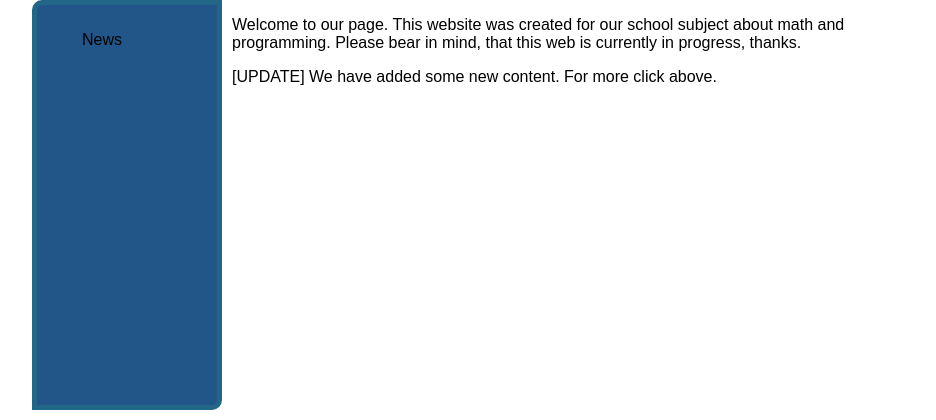
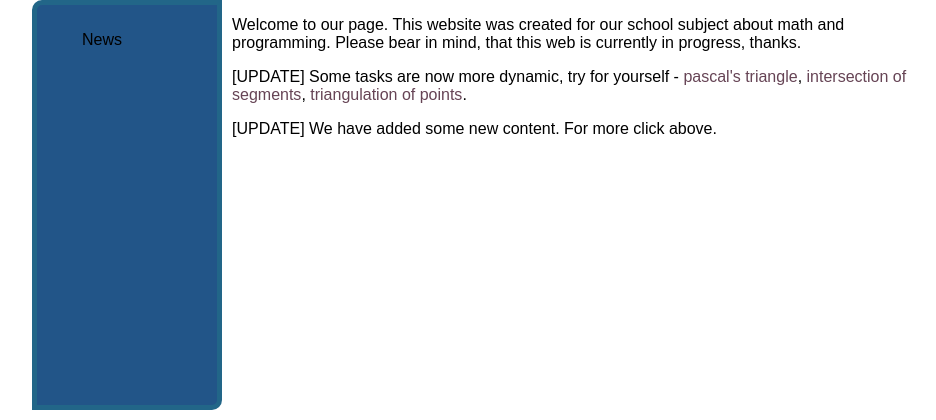
Before and after one commit to JendaPlhak/math_in_python, a Flask app: page /news in a window 1280 px wide. Shown: the part 65-485 px from the top of the page, without its empty margins (158-1094 px from the left). Run offline with Flask 2, Linux system fonts and the light colour scheme; parts of the project's set-up code (start-up, migrations or seed data) failed here and were passed over.

Commit message:
new UPDATE in news

```diff
--- a/webserver/layout2/routes.py
+++ b/webserver/layout2/routes.py
@@ -65,7 +65,7 @@ def plhak(task=''):
 
 @app.route('/kvapil/')
 @app.route('/kvapil/<task>')
-def kvapil(task='', img_data='triangulation.svg'):
+def kvapil(task=''):
 
     if task == 'triangulation':
         n = int(request.args.get('num',0))
--- a/webserver/layout2/templates/home.html
+++ b/webserver/layout2/templates/home.html
@@ -3,6 +3,12 @@
 
 	<p>Welcome to our page. This website was created for our school subject about math and programming. Please bear in mind, that this web is currently in progress, thanks.</p>
 	{% if name == 'news' %}
+	<p>[UPDATE] Some tasks are now more dynamic, try for yourself -
+		<a href="/plhak/pascal">pascal's triangle</a>,
+		<a href="/kvapil/intersection">intersection of segments</a>,
+		<a href="/kvapil/triangulation">triangulation of points</a>.
+
+	</p>
 	<p>[UPDATE] We have added some new content. For more click above.</p>
 	{% endif %}
 {% endblock %}
```
Also changed, not shown: webserver/layout2/templates/plhak.html (+2 -2 lines).
